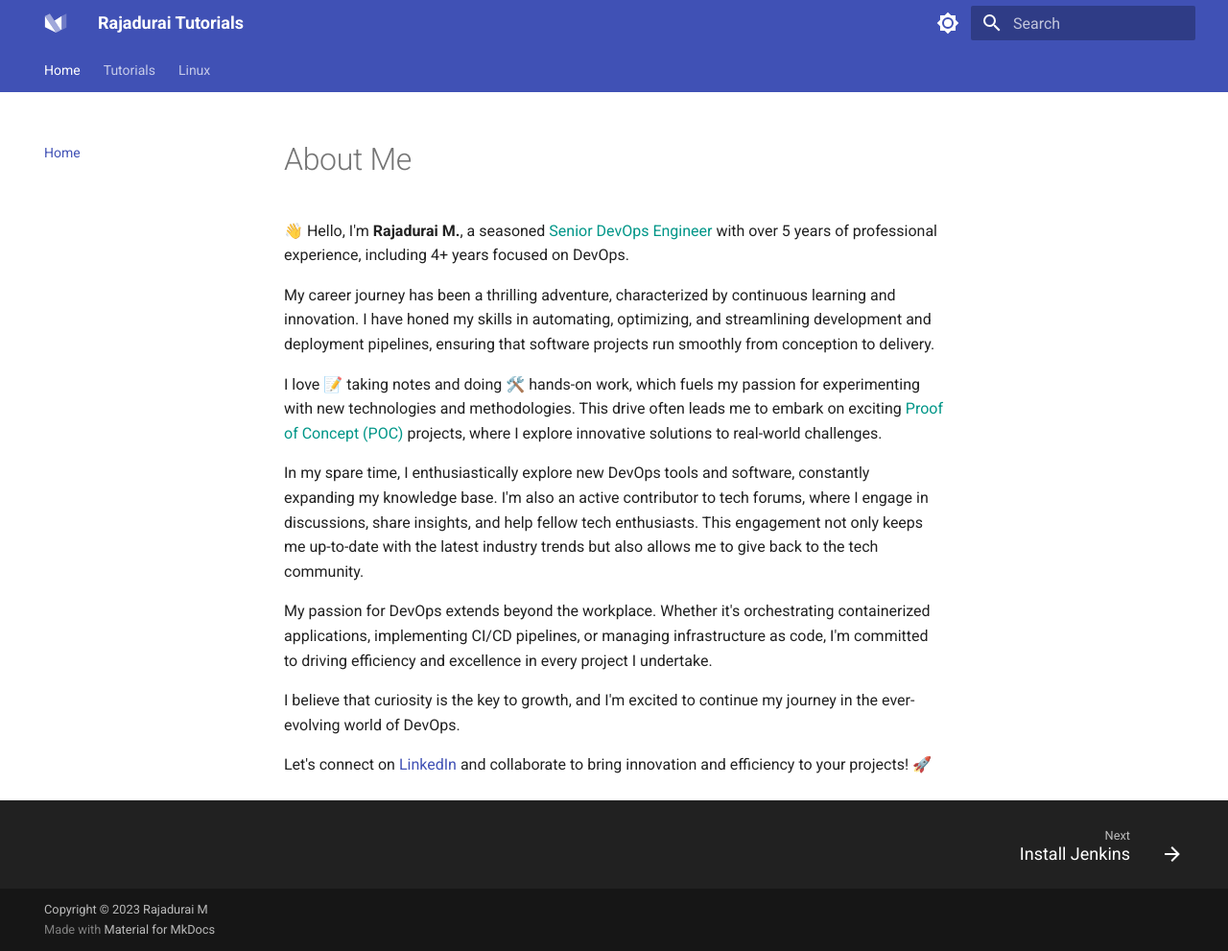
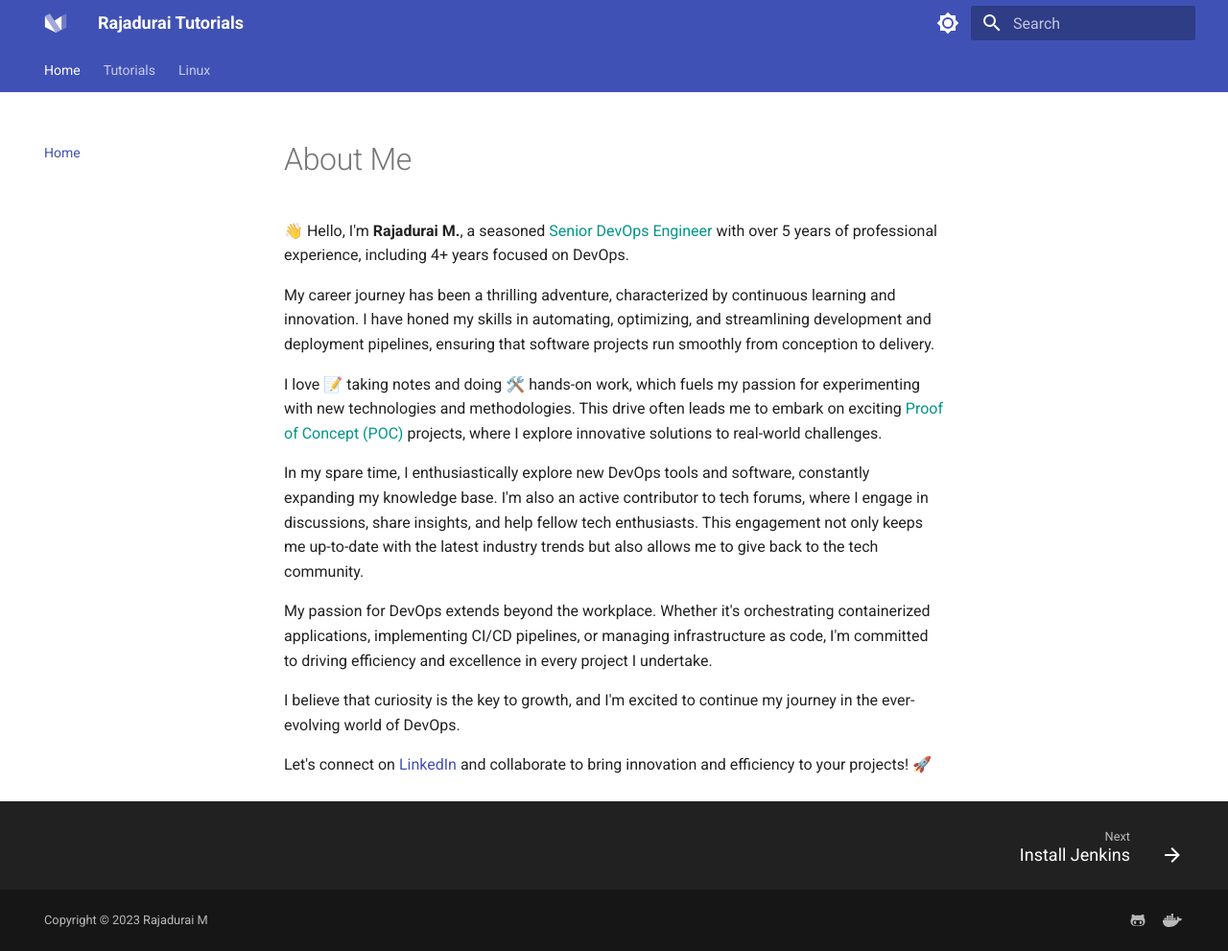
Before and after one commit to rajaduraicloud/tutorial-documentation, an MkDocs documentation site: the page built from docs/index.md, in a window 1280 px wide and 991 px high. Shown: the whole window at 96% size. Built offline with MkDocs 1.6.1 and Material for MkDocs 9.7.7, drawn with Linux system fonts in a browser that asks for light colours.

Commit message:
changes made

```diff
--- a/mkdocs.yml
+++ b/mkdocs.yml
@@ -50,7 +50,7 @@
     - navigation.indexes
     - navigation.tracking
     #- navigation.expand
-    # - navigation.path
+    - navigation.path
     - toc.follow
     - search.suggest
     - search.highlight
@@ -61,12 +61,12 @@
 
   language: en
 
-# extra:
-#   version:
-#     provider: mike
-#     default: latest
-#   annotate:
-#     json: [.s2]
+extra:
+  # version:
+  #   provider: mike
+  #   default: latest
+  # annotate:
+  #   json: [.s2]
   social:
     - icon: fontawesome/brands/github-alt
       link: https://github.com/rajaduraicloud
```
